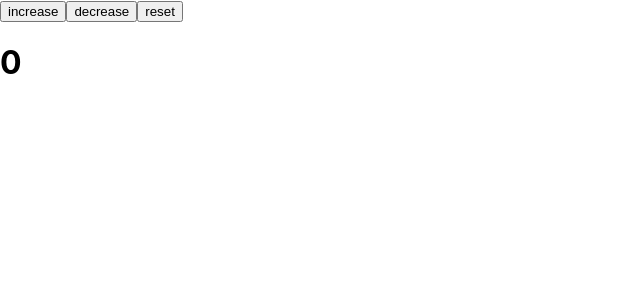
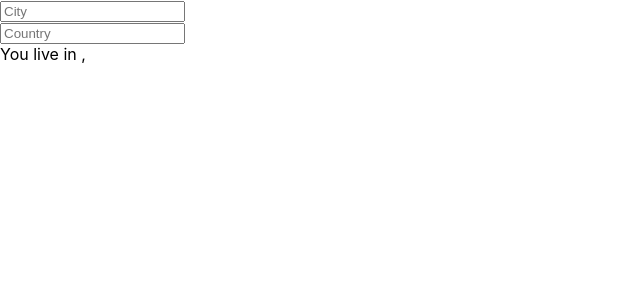
Before and after one commit to JoseTM/playingWithReactHooks, a React (Create React App) app: page / in a window 1280 px wide. Shown: the top 300 px of the page, without its empty margins (0-640 px from the left). Built offline with nearby package versions, Linux system fonts and the light colour scheme.

Commit message:
seccion 2 use object argument with hook

```diff
--- a/src/App.js
+++ b/src/App.js
@@ -1,27 +1,45 @@
 import React, {useState} from 'react'
 
 function App(){
-   console.log(useState(0));
-   const [counter, setCounter] = useState(0);
-   const sumOnClick = () => setCounter(counter + 1);
-   const substractOnClick = () => setCounter(counter - 1);
-   const resetOnClick = () => setCounter(0);
+   const [place, setPlace] = useState({
+                                       city: '',
+                                       country: '',
+                                    });
+
+   const handleCityChange = (event) =>
+      setPlace({
+            ...place,
+            city: event.target.value,
+            });
+
+   const handleCountryChange = (event) =>
+      setPlace({
+            ...place,
+            country: event.target.value,
+            });
 
    return(
-      <div>
-         <button onClick={sumOnClick}>
-            increase
-         </button>
-         <button onClick={substractOnClick}>
-            decrease
-         </button>
-         <button onClick={resetOnClick}>
-            reset
-         </button>
-         <h1>
-            { counter }
-         </h1>
-      </div>
+      <form>
+         <div>
+            <input
+               type="text"
+               placeholder="City"
+               value={place.city}
+               onChange={handleCityChange}
+            />
+         </div>
+         <div>
+            <input
+               type="text"
+               placeholder="Country"
+               value={place.country}
+               onChange={handleCountryChange}
+            />
+         </div>
+         <div>
+            You live in {place.city}, {place.country}
+         </div>
+      </form>
    );
 }
 
```
